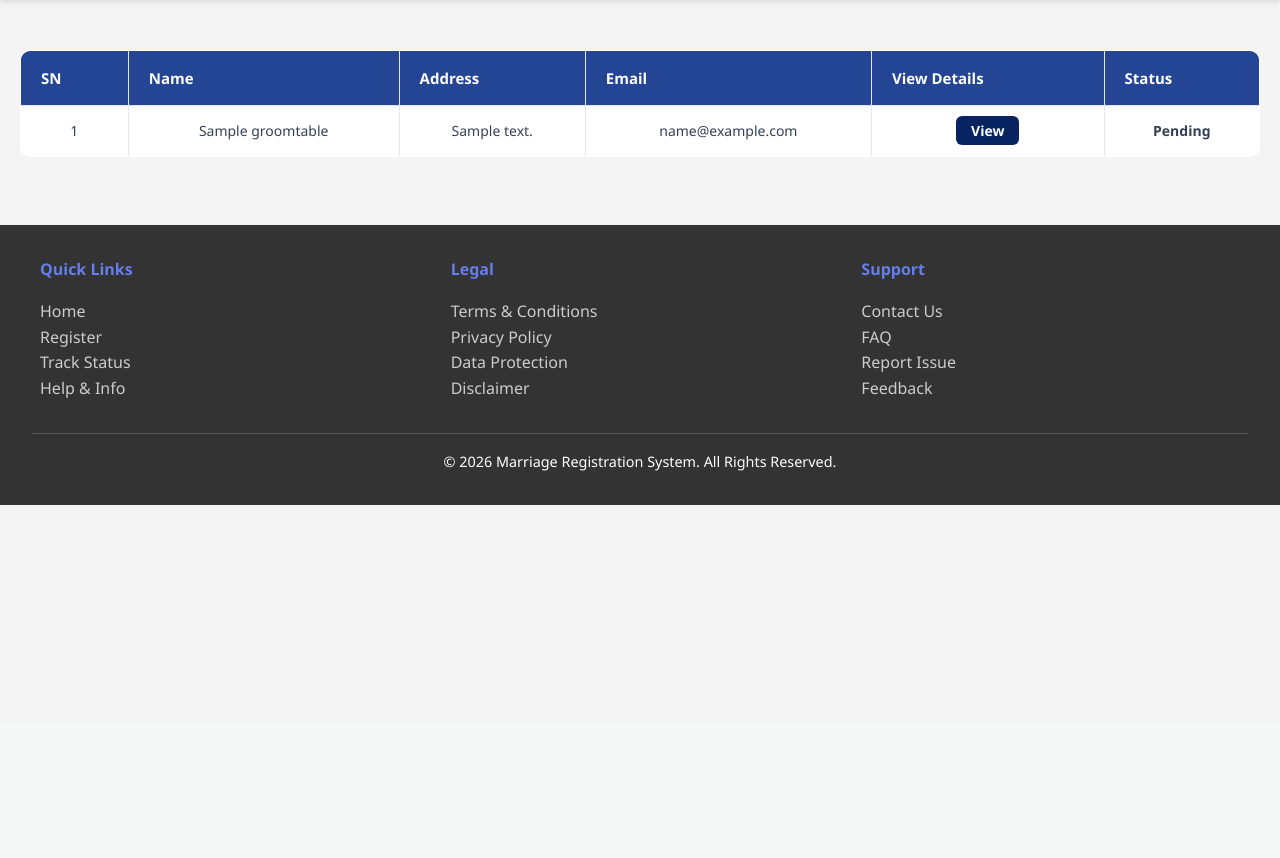
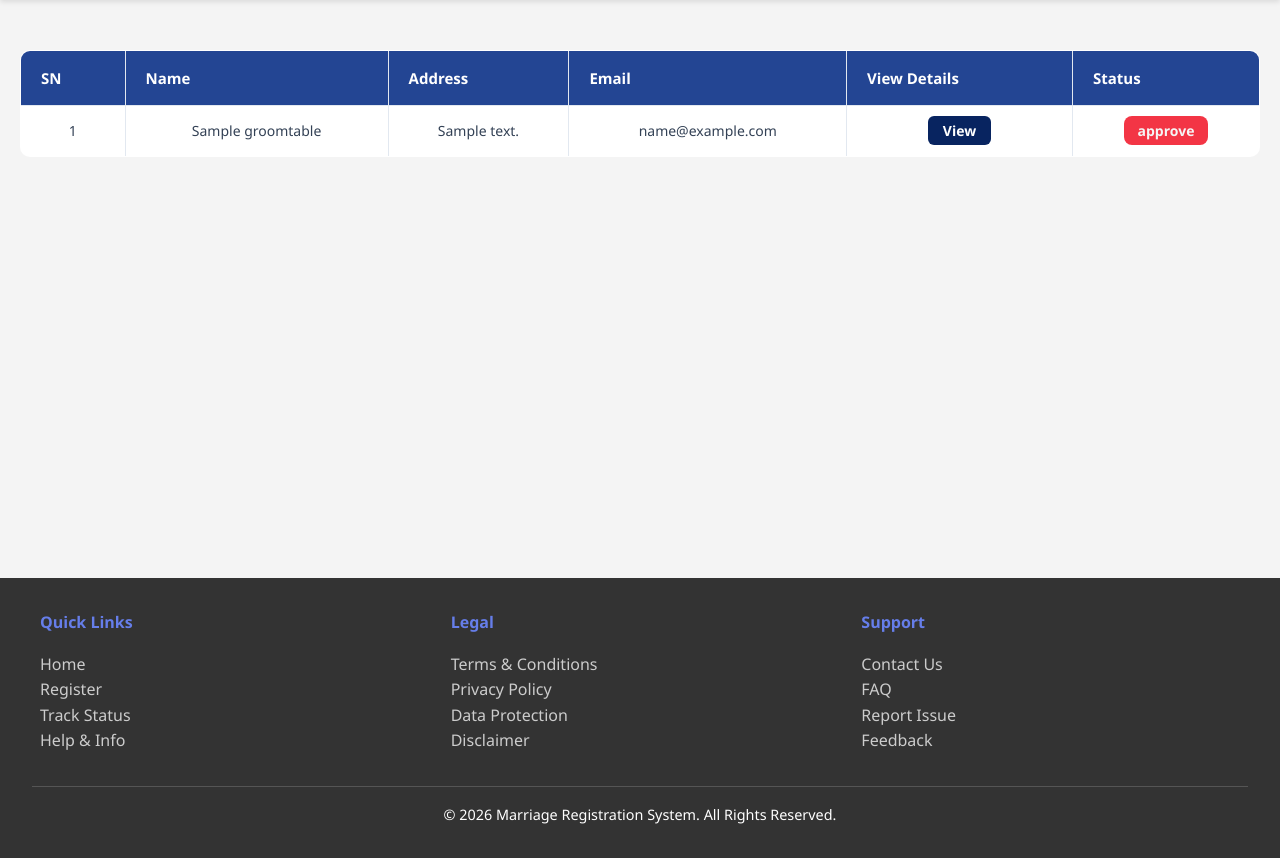
Before and after one commit to poudelasmin03-boop/Marriage-Resgistration-System, a Django app: page /request/ in a window 1280 px wide. Shown: the part 78-936 px from the top of the page. Before the commit the page ends 583 px from the top, so only its background shows below. Run offline with Django 5.2, Linux system fonts and the light colour scheme; tables that the repository leaves empty hold one stand-in row (values such as "Sample post"); parts of the project's set-up code (start-up, migrations or seed data) failed here and were passed over.

Commit message:
addming more

```diff
--- a/app/models.py
+++ b/app/models.py
@@ -22,7 +22,11 @@ class BrideTable(models.Model):
 
 
 class GroomTable(models.Model):
-
+  STATUS_CHOICES = [
+    ('pending','Pending'),
+    ('reject','Reject'),
+    ('approve','Approve'),
+  ]
   groomName = models.CharField(max_length=1000)
   groomDOB = models.DateField()
   groomEmail = models.EmailField(unique= True)
@@ -33,6 +37,7 @@ class GroomTable(models.Model):
   groomImage=  models.ImageField(upload_to='documents/')
   groomNidImage =  models.ImageField(upload_to='documents/')
   is_document_valid = models.BooleanField(default=False)
+  status   =  models.CharField(max_length=1000,choices=STATUS_CHOICES,default='pending')
   create_at = models.DateTimeField(auto_now_add=True)
   bride = models.ForeignKey(BrideTable,on_delete=models.CASCADE)
 
--- a/app/urls.py
+++ b/app/urls.py
@@ -2,7 +2,7 @@ from django.urls import path,include
 from django.conf import settings
 from django.conf.urls.static import static
 
-from .views import home_views,register_views,request_page_views,view_details
+from .views import home_views,register_views,request_page_views,view_details,image_views,admin_approve_views,admin_reject_view
 
 
 
@@ -11,6 +11,10 @@ urlpatterns = [
    path('register/',register_views,name="register"),
    path('request/',request_page_views,name="request"),
    path('request/viewdetails/<int:id>/',view_details,name="viewdetails"),
+   path('image/',image_views,name="image"),
+   path('request/admin_approve_views/<int:id>/',admin_approve_views,name="approve"),
+   path('request/admin_reject_view/<int:id>/',admin_reject_view,name="reject"),
+
 
 ]
 
--- a/app/views.py
+++ b/app/views.py
@@ -1,4 +1,4 @@
-from django.shortcuts import render,get_object_or_404
+from django.shortcuts import render,get_object_or_404,redirect
 from PIL import Image
 import pytesseract
 import cv2
@@ -146,7 +146,7 @@ def register_views(request):
 
 
 
-###=====================
+###=====================================
 # ==============REquest page for admin====
 # ====================================
 
@@ -160,5 +160,30 @@ def request_page_views(request):
 #======Detials of bride and Bride======
 # ========-===============
 def view_details(request,id):
-    data = request.GET.get("src")
+    data = get_object_or_404(GroomTable,id=id)
     return render(request,'seeDetails.html',{'data':data})
+
+def image_views(request):
+    src =  request.GET.get('src')
+    return render(request,'image.html',{'src':src})
+
+
+
+
+'''===================Approve by Admin======================'''
+def admin_approve_views(request,id):
+
+    data  = get_object_or_404(GroomTable,id=id)
+    data.is_valid = True
+    data.status = "Approve"
+    data.save()
+    return redirect('request')
+
+
+
+def admin_reject_view(request,id):
+    data =  get_object_or_404(GroomTable,id=id)
+    data.is_valid=False
+    data.status = "Reject"
+    data.save()
+    return redirect('request')
--- a/templates/requestpage.html
+++ b/templates/requestpage.html
@@ -10,6 +10,7 @@
     margin-top: 30px;
     padding: 20px;
     box-sizing: border-box;
+    min-height:500px ;
 }
 
 .table-container table {
@@ -69,6 +70,20 @@
   color: white;
   text-decoration: none;
 }
+.status{
+   padding: 5px 14px;
+   border-radius: 8px;
+   color: whitesmoke;
+}
+.pending{
+    background-color:rgb(221, 156, 36);
+}
+.approve{
+    background-color:rgb(54, 88, 225);
+}
+.reject{
+    background-color:rgb(243, 53, 69);
+}
 /* Responsive */
 @media (max-width: 768px) {
     .table-container {
@@ -111,7 +126,16 @@
              <td>{{i.groomAddress}}</td>
              <td>{{i.groomEmail}}</td>
              <td><a href="{% url 'viewdetails' i.id %}" class="view">View</a></td>
-             <td>Pending</td>
+             <td>
+                {% if i.status == "Pending"%}
+                   <span class="pending status">{{ i.status }}</span>
+                {% elif i.status == "Approve" %}
+                   <span class="approve status">{{ i.status }}</span>
+                {% else %}
+                   <span class="reject status">{{ i.status }}</span>
+                {% endif %}
+
+            </td>
            </tr>
            {% endfor %}
        </tbody>
```
Also changed, not shown: templates/seeDetails.html (+3 -12 lines), app/migrations/0003_groomtable_status.py (added).
